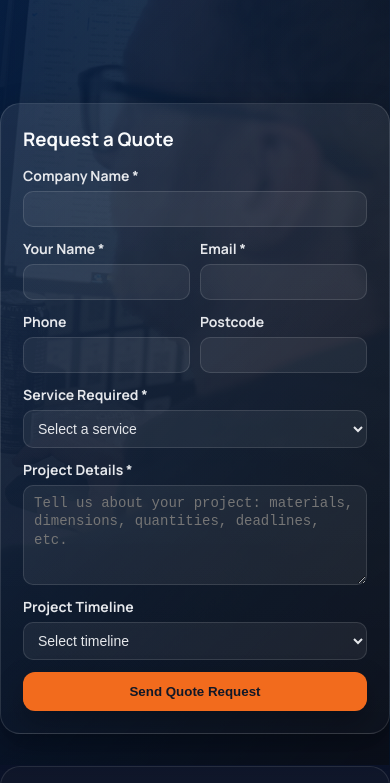
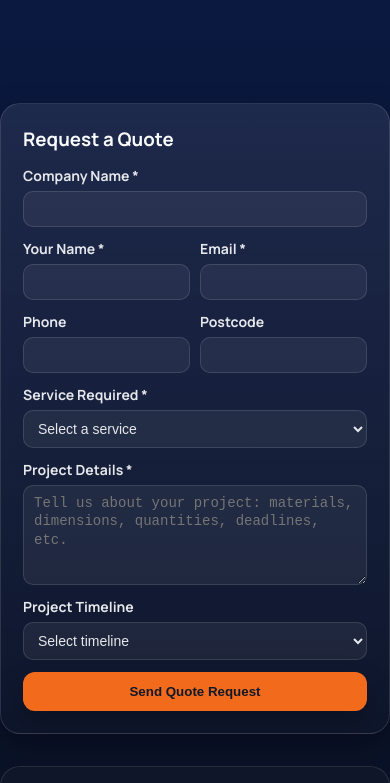
Before and after one commit to LowMasterSOPs/Signs2Signs, a website: page contact.html in a window 390 px wide. Shown: the part 315-1098 px from the top of the page. Drawn offline with Linux system fonts and the light colour scheme.

Commit message:
Updated contact.html

```diff
--- a/contact.html
+++ b/contact.html
@@ -32,15 +32,23 @@
       font-family:Manrope,system-ui,-apple-system,Segoe UI,Roboto,Ubuntu,'Helvetica Neue',Arial,sans-serif;
       color:#f8fafc;
 
-      /* Background image fixed at top-right, no repeat, with your gradient underneath */
+      /* Desktop/tablet background */
       background:
         url("public/Untitled%20design%20(4).png") no-repeat top right fixed,
         linear-gradient(180deg,#0B1B4A 0%,#0A0F1C 60%);
-      background-size: auto, cover; /* keep image natural size; gradient covers */
-      -webkit-font-smoothing:antialiased; -moz-osx-font-smoothing:grayscale;
+      background-size: auto, cover;
+      -webkit-font-smoothing:antialiased;
+      -moz-osx-font-smoothing:grayscale;
     }
 
-    /* Glow overlays behind content (kept from your design) */
+    /* Remove background image on mobile */
+    @media (max-width:768px){
+      html,body{
+        background: linear-gradient(180deg,#0B1B4A 0%,#0A0F1C 60%);
+      }
+    }
+
+    /* Glow overlays behind content */
     body{ padding-left:var(--gutter); padding-right:var(--gutter); }
     body::before{
       content:""; position:fixed; inset:0; z-index:-1;
@@ -88,8 +96,6 @@
       border:1px solid rgba(255,255,255,.1);
       border-radius:20px; padding:20px; margin-bottom:18px;
     }
-
-
     .card h4{margin-top:0}
 
     /* Form */
@@ -274,10 +280,3 @@
   </script>
 </body>
 </html>
-
-/* Mobile: remove background image, keep gradient */
-@media (max-width: 768px){
-  html,body {
-    background: linear-gradient(180deg,#0B1B4A 0%,#0A0F1C 60%);
-  }
-}
```
